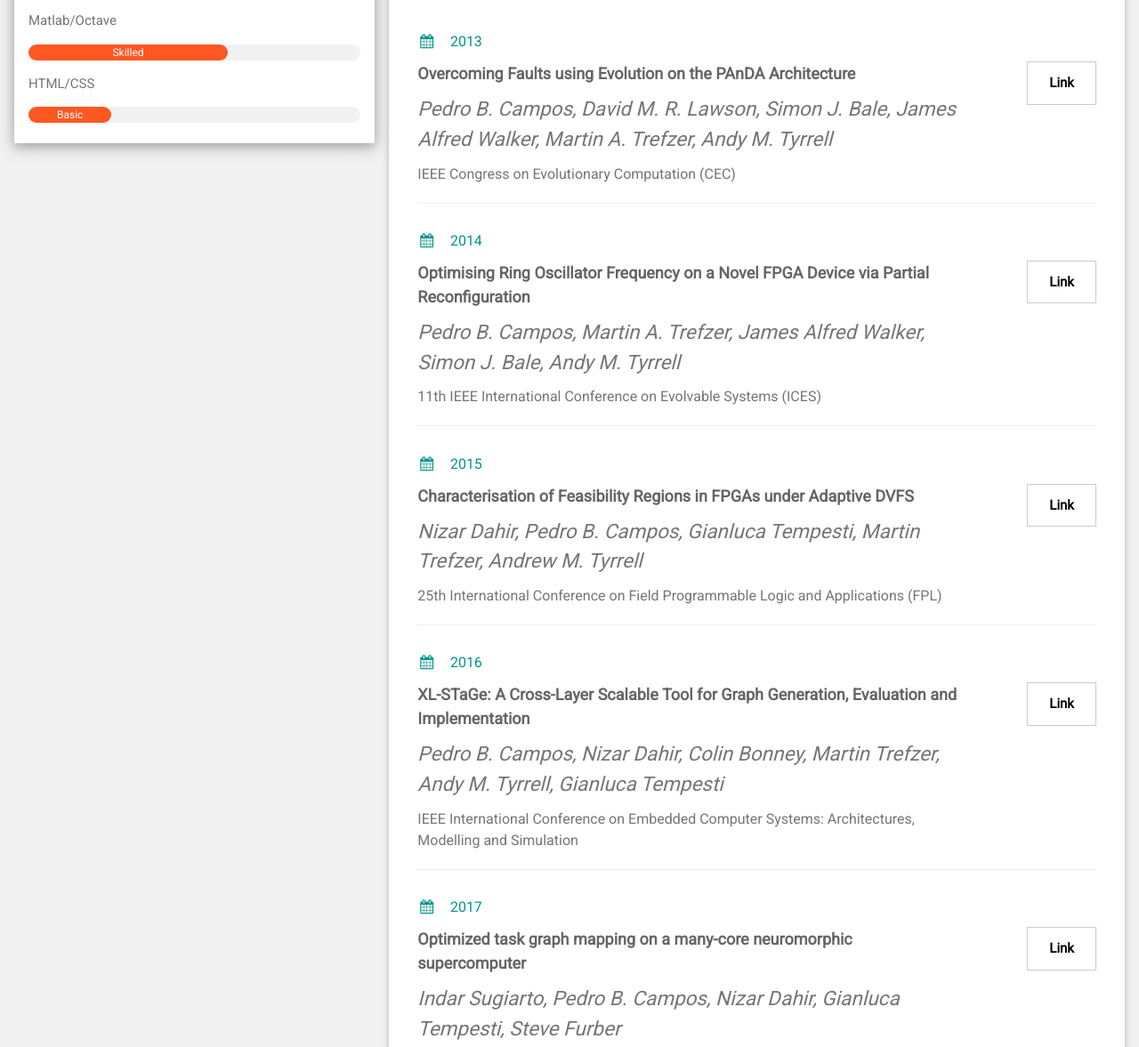
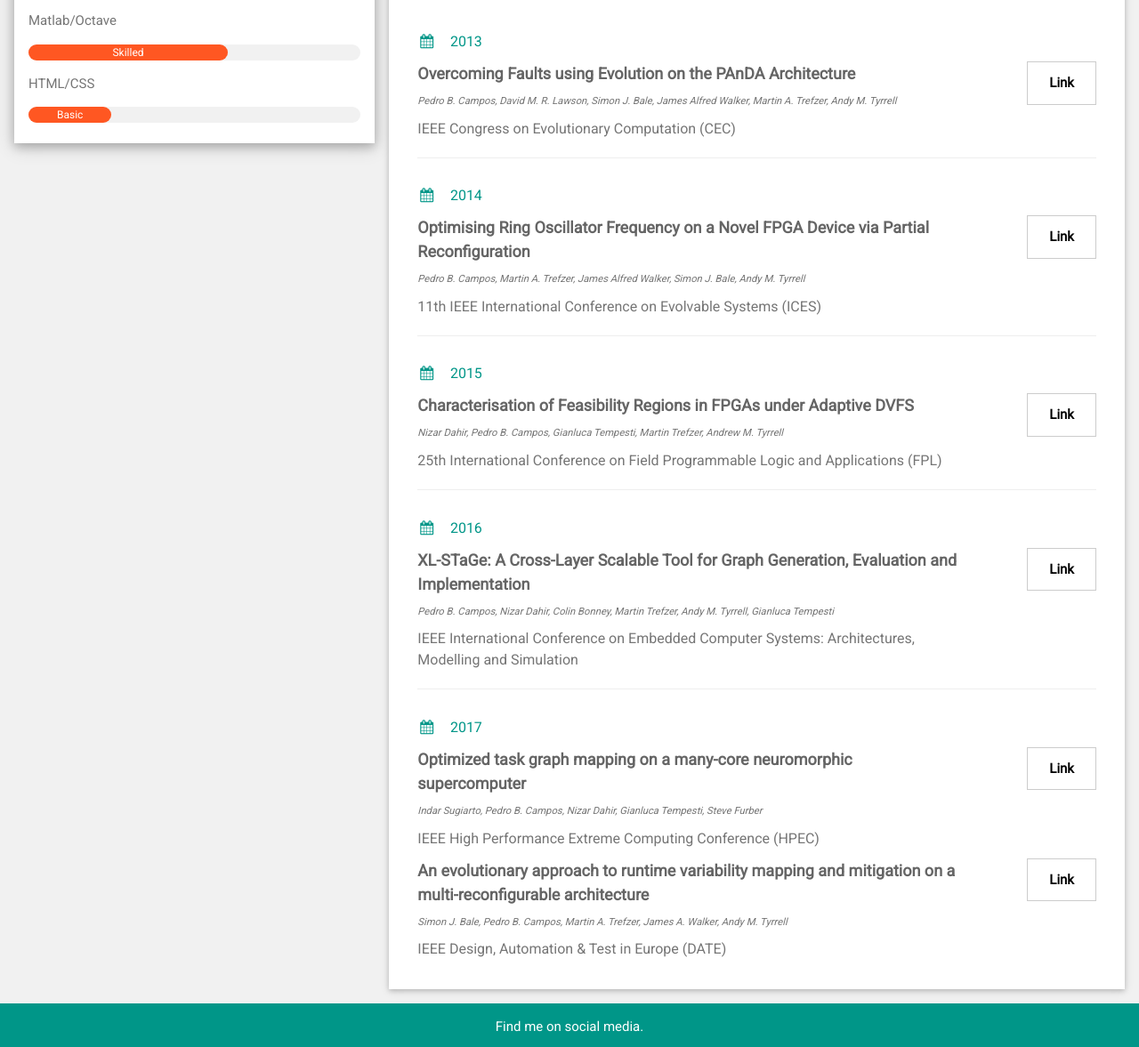
Before and after one commit to pedrobcampos/pedrobcampos.github.io, a plain HTML site: page index.html in a window 1280 px wide. Shown: the part 1814-2991 px from the top of the page at 89% size. Drawn offline with nearby package versions, Linux system fonts and the light colour scheme.

Commit message:
New changes

```diff
--- a/index.html
+++ b/index.html
@@ -205,7 +205,7 @@ html,body,h1,h2,h3,h4,h5,h6 {font-family: "Roboto", sans-serif}
           <h6 class="w3-text-teal"><i class="fa fa-calendar fa-fw w3-margin-right"></i>2013</h6>
           <a href="http://ieeexplore.ieee.org/document/6557625/" target="_blank"><button class="w3-button w3-padding-large w3-white w3-border" style="display:inline-block; float: right;"><b>Link</b></button></a>
           <h5 class="w3-opacity" style="max-width:80%"><b>Overcoming Faults using Evolution on the PAnDA Architecture</b></h5>
-          <h6 class="w3-text-grey" style="max-width:80%; font-style:italic; font-size: 1.5rem">Pedro B. Campos, David M. R. Lawson, Simon J. Bale, James Alfred Walker, Martin A. Trefzer, Andy M. Tyrrell</h6>
+          <h6 class="w3-text-grey" style="max-width:80%; font-style:italic; font-size: 0.75rem">Pedro B. Campos, David M. R. Lawson, Simon J. Bale, James Alfred Walker, Martin A. Trefzer, Andy M. Tyrrell</h6>
           <h6 class="w3-text-grey" style="max-width:80%">IEEE Congress on Evolutionary Computation (CEC) </h6>
           <hr>
         </div>
@@ -214,7 +214,7 @@ html,body,h1,h2,h3,h4,h5,h6 {font-family: "Roboto", sans-serif}
           <h6 class="w3-text-teal"><i class="fa fa-calendar fa-fw w3-margin-right"></i>2014</h6>
           <a href="http://ieeexplore.ieee.org/document/7008727/" target="_blank"><button class="w3-button w3-padding-large w3-white w3-border" style="display:inline-block; float: right;"><b>Link</b></button></a>
           <h5 class="w3-opacity" style="max-width:80%"><b>Optimising Ring Oscillator Frequency on a Novel FPGA Device via Partial Reconfiguration</b></h5>
-          <h6 class="w3-text-grey" style="max-width:80%; font-style:italic; font-size: 1.5rem">Pedro B. Campos, Martin A. Trefzer, James Alfred Walker, Simon J. Bale, Andy M. Tyrrell</h6>
+          <h6 class="w3-text-grey" style="max-width:80%; font-style:italic; font-size: 0.75rem">Pedro B. Campos, Martin A. Trefzer, James Alfred Walker, Simon J. Bale, Andy M. Tyrrell</h6>
           <h6 class="w3-text-grey" style="max-width:80%">11th IEEE International Conference on Evolvable Systems (ICES)</h6>
           <hr>
         </div>
@@ -223,7 +223,7 @@ html,body,h1,h2,h3,h4,h5,h6 {font-family: "Roboto", sans-serif}
           <h6 class="w3-text-teal"><i class="fa fa-calendar fa-fw w3-margin-right"></i>2015</h6>
           <a href="http://ieeexplore.ieee.org/document/7293998/" target="_blank"><button class="w3-button w3-padding-large w3-white w3-border" style="display:inline-block; float: right;"><b>Link</b></button></a>
           <h5 class="w3-opacity" style="max-width:80%"><b>Characterisation of Feasibility Regions in FPGAs under Adaptive DVFS</b></h5>
-          <h6 class="w3-text-grey" style="max-width:80%; font-style:italic; font-size: 1.5rem">Nizar Dahir, Pedro B. Campos, Gianluca Tempesti, Martin Trefzer, Andrew M. Tyrrell</h6>
+          <h6 class="w3-text-grey" style="max-width:80%; font-style:italic; font-size: 0.75rem">Nizar Dahir, Pedro B. Campos, Gianluca Tempesti, Martin Trefzer, Andrew M. Tyrrell</h6>
           <h6 class="w3-text-grey" style="max-width:80%">25th International Conference on Field Programmable Logic and Applications (FPL)</h6>
           <hr>
         </div>
@@ -232,7 +232,7 @@ html,body,h1,h2,h3,h4,h5,h6 {font-family: "Roboto", sans-serif}
           <h6 class="w3-text-teal"><i class="fa fa-calendar fa-fw w3-margin-right"></i>2016</h6>
           <a href="http://ieeexplore.ieee.org/document/7818372/" target="_blank"><button class="w3-button w3-padding-large w3-white w3-border" style="display:inline-block; float: right;"><b>Link</b></button></a>
           <h5 class="w3-opacity" style="max-width:80%"><b>XL-STaGe: A Cross-Layer Scalable Tool for Graph Generation, Evaluation and Implementation</b></h5>
-          <h6 class="w3-text-grey" style="max-width:80%; font-style:italic; font-size: 1.5rem">Pedro B. Campos, Nizar Dahir, Colin Bonney, Martin Trefzer, Andy M. Tyrrell, Gianluca Tempesti</h6>
+          <h6 class="w3-text-grey" style="max-width:80%; font-style:italic; font-size: 0.75rem">Pedro B. Campos, Nizar Dahir, Colin Bonney, Martin Trefzer, Andy M. Tyrrell, Gianluca Tempesti</h6>
           <h6 class="w3-text-grey" style="max-width:80%">IEEE International Conference on Embedded Computer Systems: Architectures, Modelling and Simulation</h6>
           <hr>
         </div>
@@ -242,12 +242,12 @@ html,body,h1,h2,h3,h4,h5,h6 {font-family: "Roboto", sans-serif}
 
           <a href="http://ieeexplore.ieee.org/document/8091066/" target="_blank"><button class="w3-button w3-padding-large w3-white w3-border" style="display:inline-block; float: right;"><b>Link</b></button></a>
           <h5 class="w3-opacity" style="max-width:80%"><b>Optimized task graph mapping on a many-core neuromorphic supercomputer</b></h5>
-          <h6 class="w3-text-grey" style="max-width:80%; font-style:italic; font-size: 1.5rem"> Indar Sugiarto, Pedro B. Campos, Nizar Dahir, Gianluca Tempesti, Steve Furber</h6>
+          <h6 class="w3-text-grey" style="max-width:80%; font-style:italic; font-size: 0.75rem"> Indar Sugiarto, Pedro B. Campos, Nizar Dahir, Gianluca Tempesti, Steve Furber</h6>
           <h6 class="w3-text-grey" style="max-width:80%">IEEE High Performance Extreme Computing Conference (HPEC)</h6>
 
           <a href="http://ieeexplore.ieee.org/document/7927240/" target="_blank"><button class="w3-button w3-padding-large w3-white w3-border" style="display:inline-block; float: right;"><b>Link</b></button></a>
           <h5 class="w3-opacity" style="max-width:80%"><b>An evolutionary approach to runtime variability mapping and mitigation on a multi-reconfigurable architecture</b></h5>
-          <h6 class="w3-text-grey" style="max-width:80%; font-style:italic; font-size: 1.5rem"> Simon J. Bale, Pedro B. Campos, Martin A. Trefzer, James A. Walker, Andy M. Tyrrell</h6>
+          <h6 class="w3-text-grey" style="max-width:80%; font-style:italic; font-size: 0.75rem"> Simon J. Bale, Pedro B. Campos, Martin A. Trefzer, James A. Walker, Andy M. Tyrrell</h6>
           <h6 class="w3-text-grey" style="max-width:80%">IEEE Design, Automation & Test in Europe (DATE)</h6>
         </div><br>
       </div>
```
